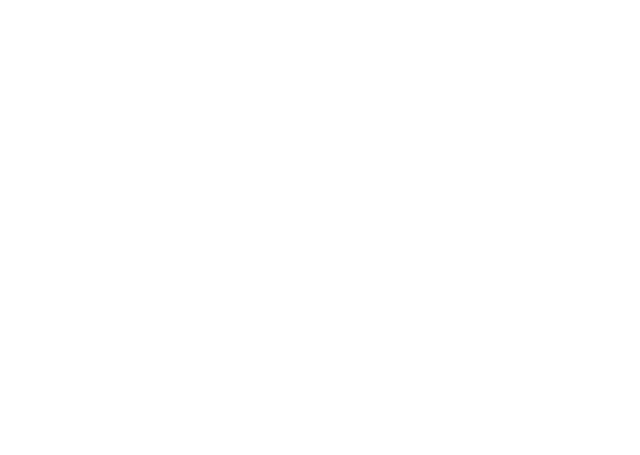
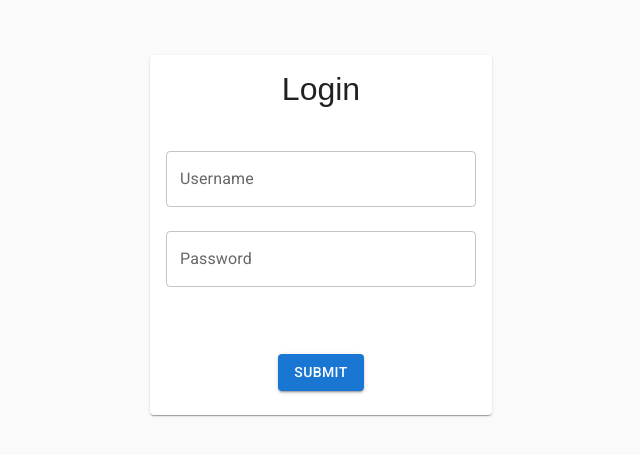
Before and after one commit to romanKrds/la_frontend, a React (Create React App) app: page /login in a window 1280 px wide. Shown: the part 165-620 px from the top of the page, without its empty margins (319-959 px from the left). Built offline with nearby package versions, Linux system fonts and the light colour scheme.

Commit message:
add login page

```diff
--- /dev/null
+++ b/src/components/login/login.tsx
@@ -0,0 +1,116 @@
+/** @jsxImportSource @emotion/react */
+import {css} from "@emotion/react";
+import {Button } from "@mui/material";
+import React, {FormEvent, useState} from 'react';
+import TextField from '@mui/material/TextField';
+import Card from '@mui/material/Card';
+import CardContent from '@mui/material/CardContent';
+import {UserCreds} from "../../interfaces/userCreds.interface";
+import {login} from "../../query/auth.query";
+import {useError} from "../../context/errorContext";
+
+
+const Login = () => {
+  const [username, setUsername] = useState('')
+  const [password, setPassword] = useState('')
+  const [formError, setFormError] = useState<Partial<UserCreds>>({})
+  const {showError} = useError()
+
+  const onSubmitForm = (e: FormEvent) => {
+    e.preventDefault();
+
+    const data =
+    login({username, password})
+      .catch(({error}) => {
+        if (typeof error === 'string') {
+          showError(error)
+
+          return;
+        }
+
+        setFormError(error)
+      })
+  }
+
+  return (
+    <div css={loginPageCSS}>
+      <Card>
+        <CardContent>
+          <form onSubmit={onSubmitForm} css={formCSS}>
+            <legend css={legendCSS}>Login</legend>
+
+            <div>
+              <TextField
+                variant="outlined"
+                type="text"
+                id="username"
+                label="Username"
+                fullWidth={true}
+                css={fieldCSS}
+                error={!!formError?.username}
+                helperText={formError?.username}
+                value={username}
+                onChange={e => {
+                  setFormError(err => ({...err, username: ''}))
+                  setUsername(e.target.value)
+                }}
+              />
+
+              <TextField
+                variant="outlined"
+                type="password"
+                id="password"
+                label="Password"
+                fullWidth={true}
+                css={fieldCSS}
+                error={!!formError?.password}
+                helperText={formError?.password}
+                value={password}
+                onChange={e => {
+                  setFormError(err => ({...err, password: ''}))
+                  setPassword(e.target.value)
+                }}
+              />
+            </div>
+
+            <Button type="submit" variant="contained">Submit</Button>
+          </form>
+        </CardContent>
+      </Card>
+
+
+    </div>
+  )
+}
+
+export default Login;
+
+const loginPageCSS = css({
+  background: '#cccccc1a',
+  height: '100vh',
+  width: '100vw',
+  display: 'flex',
+  alignItems: 'center',
+  justifyContent: 'center'
+})
+
+const legendCSS = css({
+  fontSize: '2rem'
+})
+
+const formCSS = css({
+  width: '100%',
+  maxWidth: '500px',
+  height: '40vh',
+  maxHeight: '324px',
+  display: 'flex',
+  flexDirection: 'column',
+  justifyContent: 'space-between',
+  alignItems: 'center'
+})
+
+const fieldCSS = css({
+  width: '310px',
+  margin: '0 0 24px',
+  display:'block'
+})
--- /dev/null
+++ b/src/interfaces/userCreds.interface.ts
@@ -0,0 +1,4 @@
+export interface UserCreds {
+  username: string;
+  password: string;
+}
--- /dev/null
+++ b/src/query/auth.query.ts
@@ -0,0 +1,10 @@
+import {patchedFetch} from './http-utils'
+import {UserCreds} from "../interfaces/userCreds.interface";
+
+interface LoginResponse {
+  token: string;
+}
+
+export const login = (data: UserCreds): Promise<LoginResponse> =>
+  patchedFetch(`${process.env.REACT_APP_API_URL}/auth/login`, {method: 'POST', body: JSON.stringify(data)})
+  .then(resp => resp)
```
Also changed, not shown: src/index.tsx (+6 -1 lines).
